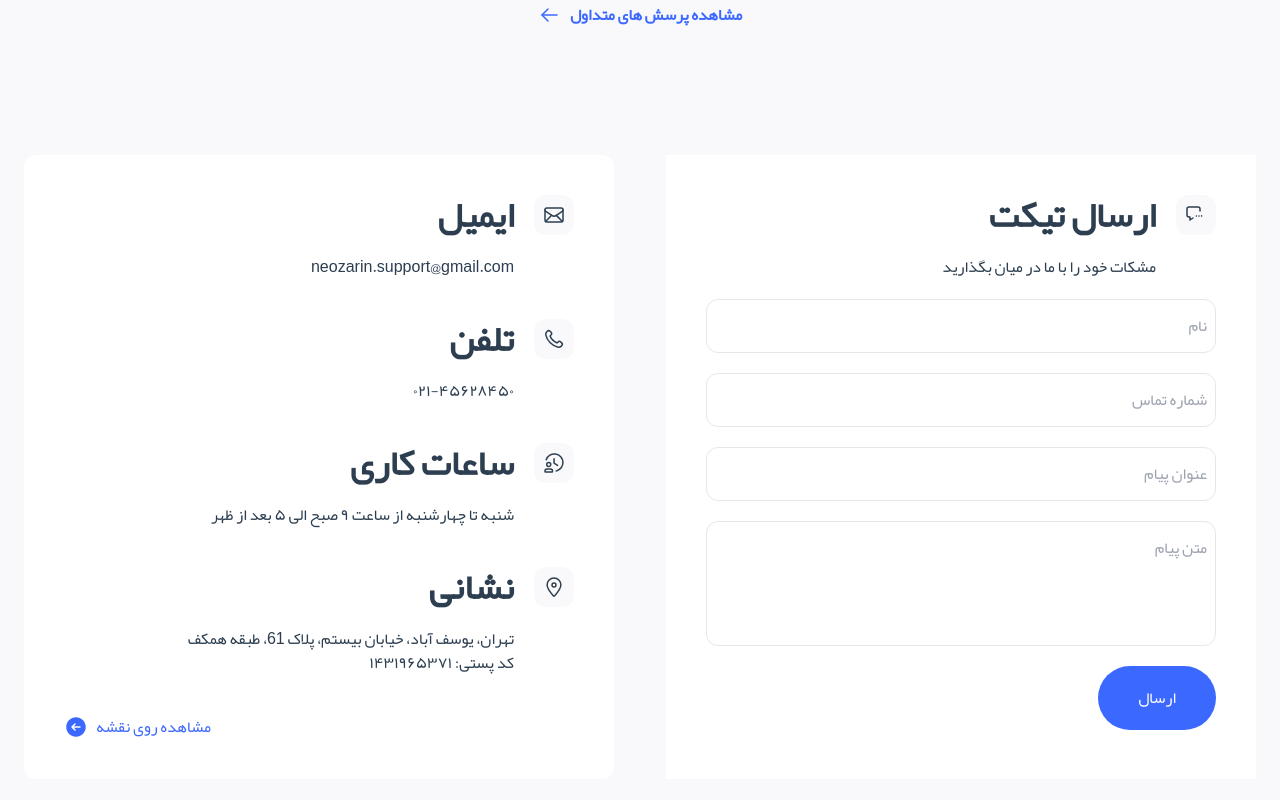
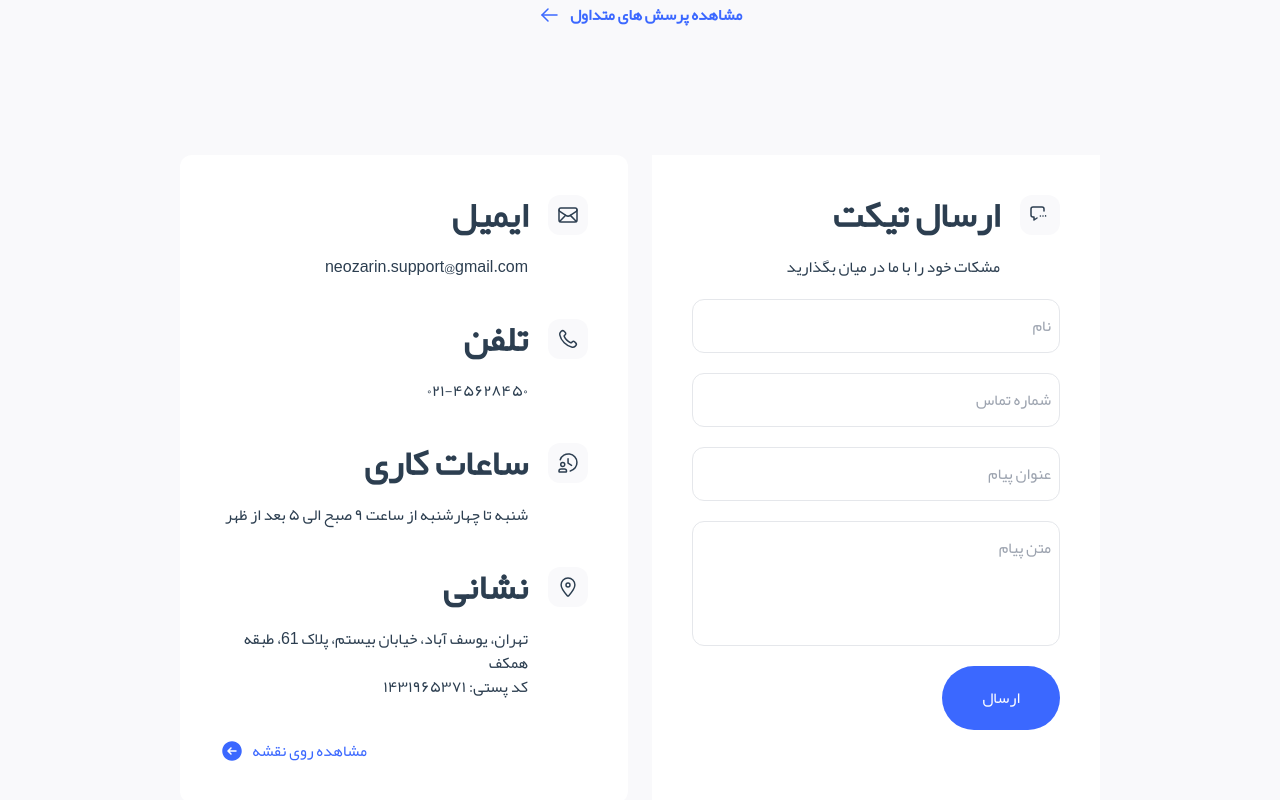
Before and after one commit to mostafakazemi/neozarin-vue, a Vue app: page /contact in a window 1280 px wide. Shown: the part 358-1158 px from the top of the page. Built offline with nearby package versions, Linux system fonts and the light colour scheme.

Commit message:
Update contact page styles

```diff
--- a/src/components/Contact/InfoSection/index.vue
+++ b/src/components/Contact/InfoSection/index.vue
@@ -1,5 +1,5 @@
 <template>
-  <HomeSectionWrapper>
+  <div>
     <div class="bg-white rounded-xl p-10 flex flex-col gap-y-10 h-full">
       <InfoSectionItem>
         <template #icon><IconEmail /></template>
@@ -31,7 +31,7 @@
         </button>
       </div>
     </div>
-  </HomeSectionWrapper>
+  </div>
 </template>
 
 <script>
--- a/src/components/Contact/TicketSection/index.vue
+++ b/src/components/Contact/TicketSection/index.vue
@@ -1,5 +1,5 @@
 <template>
-  <HomeSectionWrapper>
+  <div>
     <div class="flex flex-col gap-y-5 bg-white p-10 h-full">
       <div class="flex gap-5">
         <div>
@@ -22,7 +22,7 @@
         </div>
       </form>
     </div>
-  </HomeSectionWrapper>
+  </div>
 </template>
 
 <script>
--- a/src/pages/Contact.vue
+++ b/src/pages/Contact.vue
@@ -1,10 +1,12 @@
 <template>
   <div class="flex flex-col gap-y-32">
     <ContactHeroSection />
-    <div class="grid grid-cols-1 lg:grid-cols-2 gap-1">
-      <ContactTicketSection class="h-full" />
-      <ContactInfoSection class="h-full" />
-    </div>
+    <HomeSectionWrapper>
+      <div class="grid grid-cols-1 lg:grid-cols-2 gap-6">
+        <ContactTicketSection class="h-full" />
+        <ContactInfoSection class="h-full" />
+      </div>
+    </HomeSectionWrapper>
   </div>
 </template>
 
@@ -12,10 +14,11 @@
 import ContactHeroSection from '@/components/Contact/HeroSection/index.vue'
 import ContactTicketSection from '@/components/Contact/TicketSection/index.vue'
 import ContactInfoSection from '@/components/Contact/InfoSection/index.vue'
+import HomeSectionWrapper from '@/components/Home/Section/index.vue'
 
 export default {
   name: 'ContactPage',
 
-  components: { ContactInfoSection, ContactTicketSection, ContactHeroSection }
+  components: { HomeSectionWrapper, ContactInfoSection, ContactTicketSection, ContactHeroSection }
 }
 </script>
```
